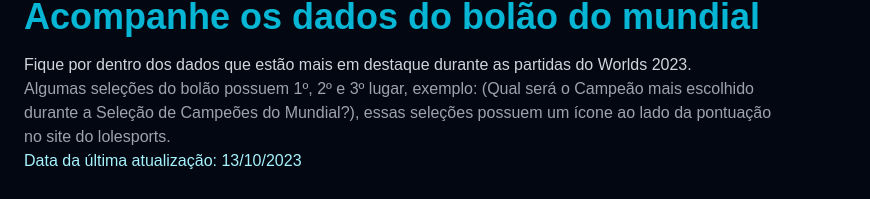
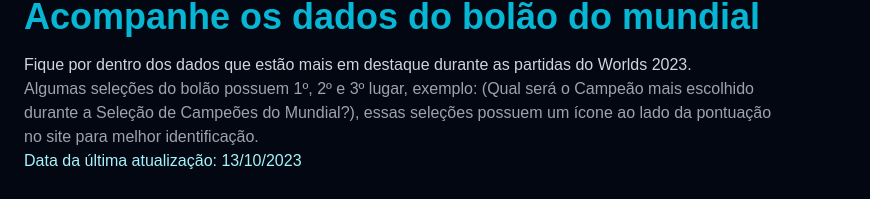
Before and after one commit to imfarias/pickem-tracker, a Next.js app: page / in a window 1280 px wide. Shown: the part 236-435 px from the top of the page, without its empty margins (0-870 px from the left). Built offline with nearby package versions, Linux system fonts and the light colour scheme; a web font is replaced by a local one.

Commit message:
fix drake translation

```diff
--- a/src/app/page.tsx
+++ b/src/app/page.tsx
@@ -304,7 +304,7 @@
                                 <p className="text-gray-400 sm:classNamexl">
                                     Algumas seleções do bolão possuem 1º, 2º e 3º lugar, exemplo: (Qual será o Campeão
                                     mais escolhido durante a Seleção de Campeões do Mundial?), essas seleções possuem um
-                                    ícone ao lado da pontuação no site do lolesports.
+                                    ícone ao lado da pontuação no site para melhor identificação.
                                 </p>
                                 <p className="sm:classNamexl text-cyan-200">
                                     Data da última atualização: {moment(data.lastGameAdded).format("DD/MM/YYYY")}
```
